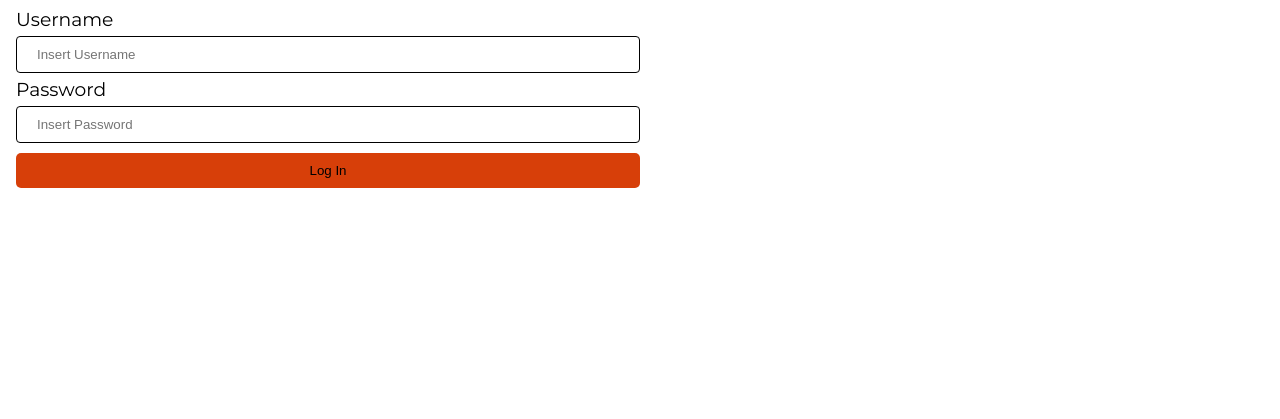
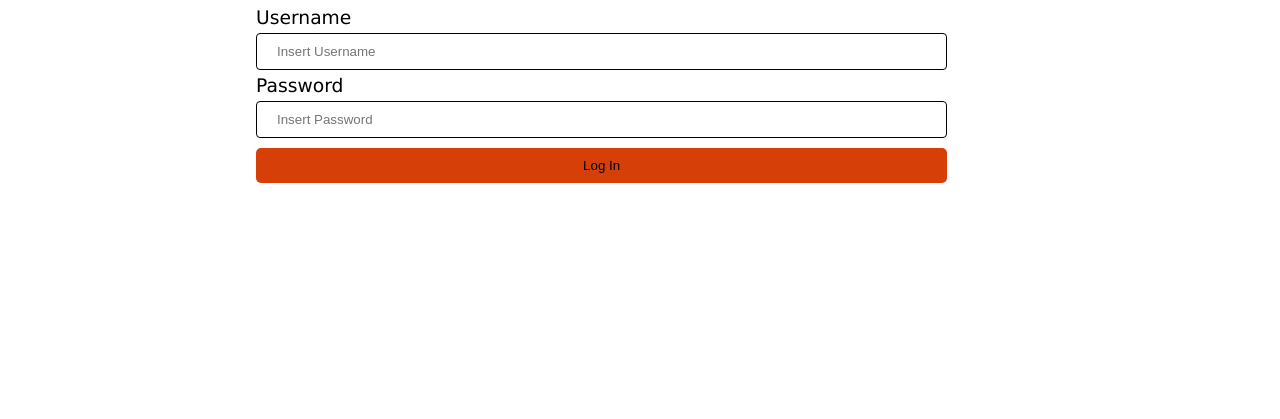
Before and after one commit to gilesni/SQLInjectionTestSite, a plain HTML site: page index.html in a window 1280 px wide. Shown: the part 58-477 px from the top of the page. Drawn offline with Linux system fonts and the light colour scheme.

```diff
--- a/index.html
+++ b/index.html
@@ -4,7 +4,9 @@
     <meta charset="utf-8">
     <title>SQL Injection</title>
 
-    <link href="https://fonts.googleapis.com/css?family=Montserrat" rel="stylesheet">
+    <!-- <link href="https://fonts.googleapis.com/css?family=Montserrat" rel="stylesheet"> -->
+
+
 
     <link rel="stylesheet" href="style.css">
   </head>
--- a/style.css
+++ b/style.css
@@ -6,7 +6,8 @@
 */
 
 body {
-  font-family: 'Montserrat', sans-serif;
+  /* font-family: 'Montserrat', sans-serif; */
+  font-family: Verdana, Geneva, sans-serif;
   margin: 0;
   background-color: white;
 }
@@ -32,11 +33,13 @@
 }
 
 .injection-container {
-  margin: 1em;
+  margin-left: 20%;
+  margin-right: 20%;
+  min-width: 50%;
 }
 
 input[type=text], input[type=password] {
-  width: 50%;
+  min-width: 90%;
   padding: 10px 20px;
   margin: 5px 0px;
   display: inline-block;
@@ -51,7 +54,7 @@
   outline: none;
 }
 input[type=submit] {
-  width: 50%;
+  width: 90%;
   background-color: #D73F09;
   color: black;
   padding: 10px 20px;
```
